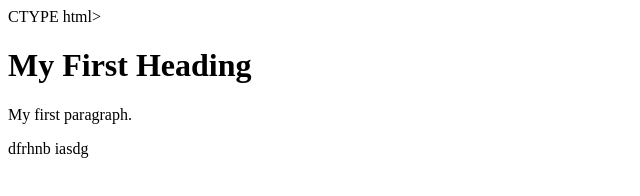
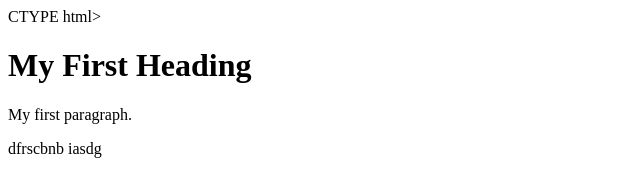
Before and after one commit to fraadam/elso_repo, a plain HTML site: page index.html in a window 1280 px wide. Shown: the full height of the page, 0-640 px from the left. Drawn offline with Linux system fonts and the light colour scheme.

Commit message:
megint valtozott

```diff
--- a/index.html
+++ b/index.html
@@ -4,7 +4,7 @@ CTYPE html>
 
 <h1>My First Heading</h1>
 <p>My first paragraph.</p>
-dfrhnb
+dfrscbnb
 </body>
 iasdg
 </html>
```
